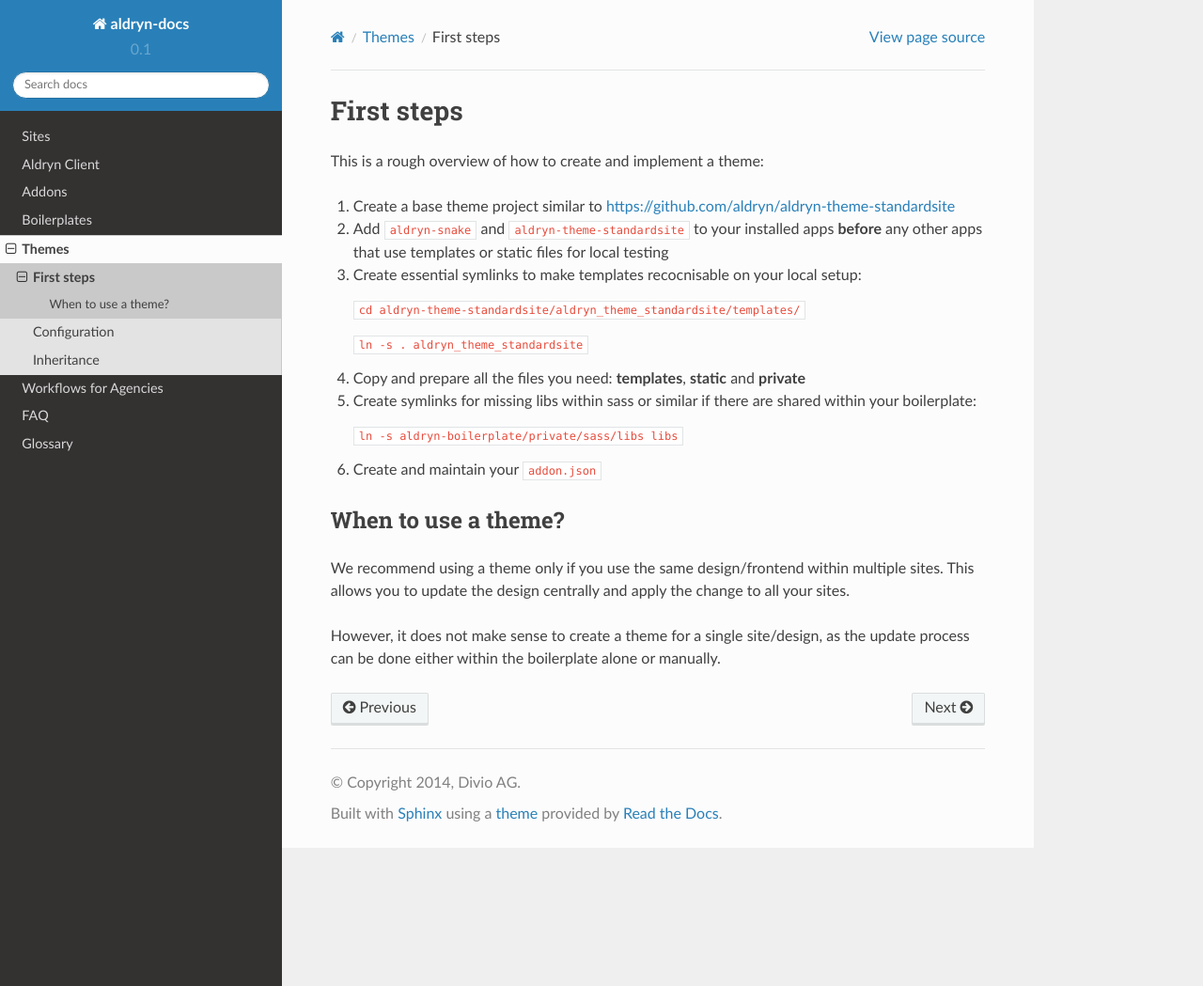
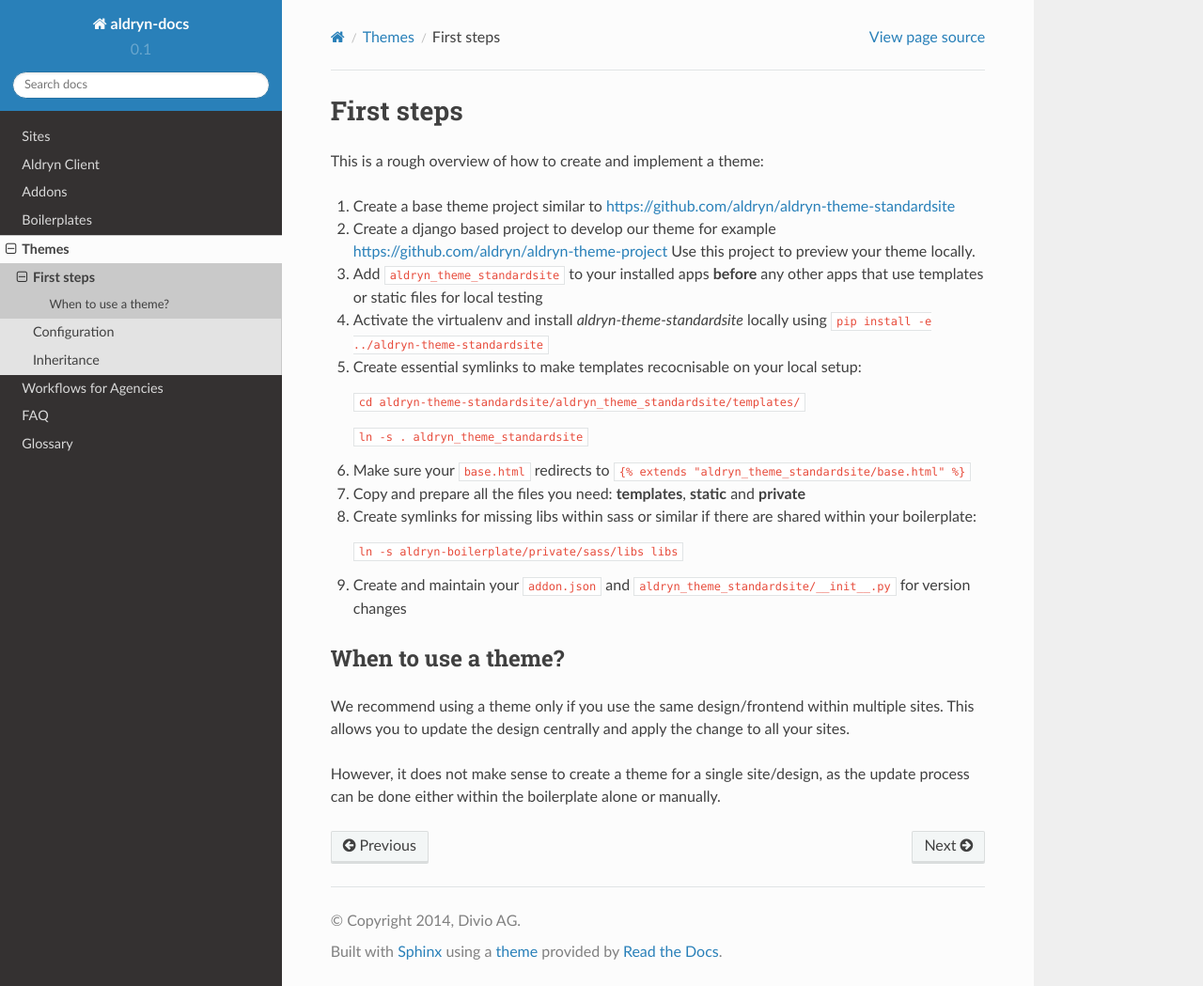
Before and after one commit to aldryn/aldryn-docs, a Sphinx documentation site: the page built from docs/themes/first-steps.rst, in a window 1280 px wide and 1049 px high. Shown: the whole window at 94% size. Built offline with Sphinx 7.4.7 and the Read the Docs theme 2.0.0, drawn with Linux system fonts in a browser that asks for light colours; pages that are not in the unit, such as notebooks, are missing from menus.

Commit message:
update theme docs

```diff
--- a/docs/themes/first-steps.rst
+++ b/docs/themes/first-steps.rst
@@ -6,8 +6,14 @@ This is a rough overview of how to create and implement a theme:
 
 #. Create a base theme project similar to https://github.com/aldryn/aldryn-theme-standardsite
 
-#. Add ``aldryn-snake`` and ``aldryn-theme-standardsite`` to your installed apps **before** any other
+#. Create a django based project to develop our theme for example https://github.com/aldryn/aldryn-theme-project
+   Use this project to preview your theme locally.
+
+#. Add ``aldryn_theme_standardsite`` to your installed apps **before** any other
    apps that use templates or static files for local testing
+
+#. Activate the virtualenv and install *aldryn-theme-standardsite* locally using
+   ``pip install -e ../aldryn-theme-standardsite``
 
 #. Create essential symlinks to make templates recocnisable on your local setup:
 
@@ -15,13 +21,15 @@ This is a rough overview of how to create and implement a theme:
 
    ``ln -s . aldryn_theme_standardsite``
 
+#. Make sure your ``base.html`` redirects to ``{% extends "aldryn_theme_standardsite/base.html" %}``
+
 #. Copy and prepare all the files you need: **templates**, **static** and **private**
 
 #. Create symlinks for missing libs within sass or similar if there are shared within your boilerplate:
 
    ``ln -s aldryn-boilerplate/private/sass/libs libs``
 
-#. Create and maintain your ``addon.json``
+#. Create and maintain your ``addon.json`` and ``aldryn_theme_standardsite/__init__.py`` for version changes
 
 
 When to use a theme?
```
